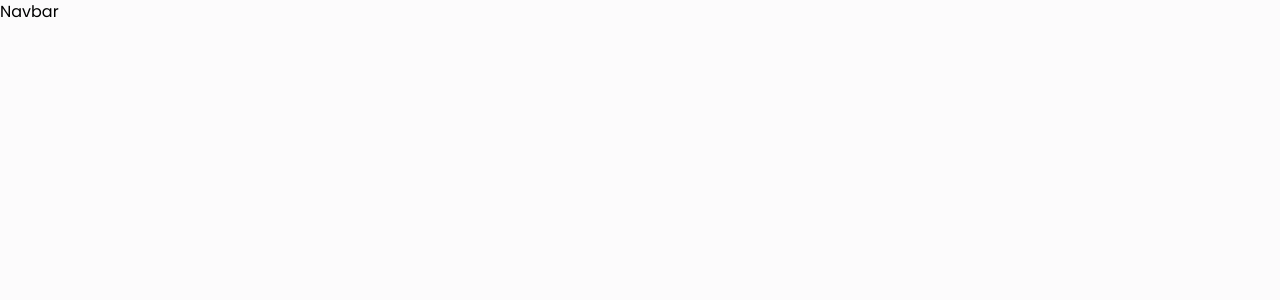
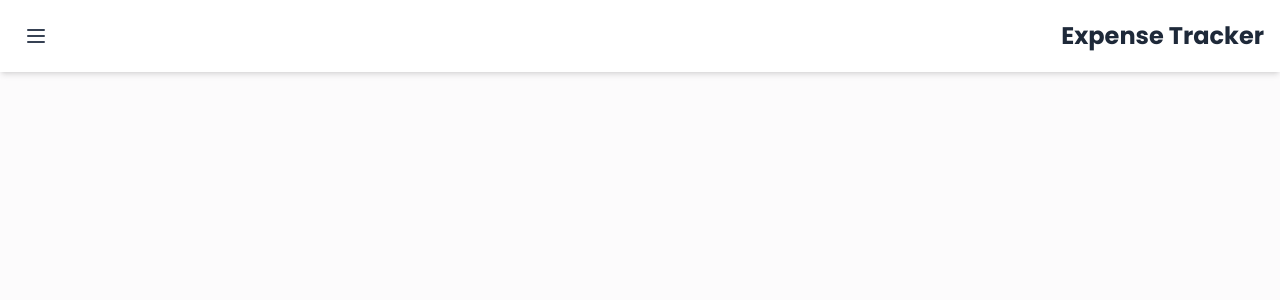
Before and after one commit to samadhirs/mern-expense-tracker, a React (Vite) app in the folder frontend/: page /dashboard in a window 1280 px wide. Shown: the top 300 px of the page. Built offline with nearby package versions, Linux system fonts and the light colour scheme.

Commit message:
frontend: navbar partially updated

```diff
--- a/frontend/src/components/layouts/Navbar.jsx
+++ b/frontend/src/components/layouts/Navbar.jsx
@@ -1,8 +1,41 @@
-import React from 'react'
+import React, { useState } from 'react'
+import { HiOutlineMenu, HiOutlineX } from 'react-icons/hi';
+import SideMenu from './SideMenu';
 
-const Navbar = () => {
+const Navbar = ({ activeMenu }) => {
+  const [openSideMenu, setOpenSideMenu] = useState(false);
+
   return (
-    <div>Navbar</div>
+    <div className='flex items-center justify-between p-4 bg-white shadow-md'>
+      <button
+        className="p-2 text-gray-700 hover:text-gray-900"
+        onClick={() => {
+          setOpenSideMenu(!openSideMenu);
+        }}
+      >
+        {openSideMenu ? (
+          <HiOutlineX
+            className="text-2xl"
+            //onClick={() => setOpenSideMenu(false)}
+          />
+        ) : (
+          <HiOutlineMenu
+            className="text-2xl"
+            //onClick={() => setOpenSideMenu(true)}
+          />
+        )}
+      </button>
+
+      <h2 className='text-2xl font-bold text-gray-800'>
+        Expense Tracker
+      </h2>
+
+      {openSideMenu && (
+        <div className="fixed top-0 left-0 w-64 h-full bg-white shadow-lg z-50">
+          <SideMenu activeMenu={activeMenu} />
+        </div>
+      )}
+    </div>
   )
 }
 
```
